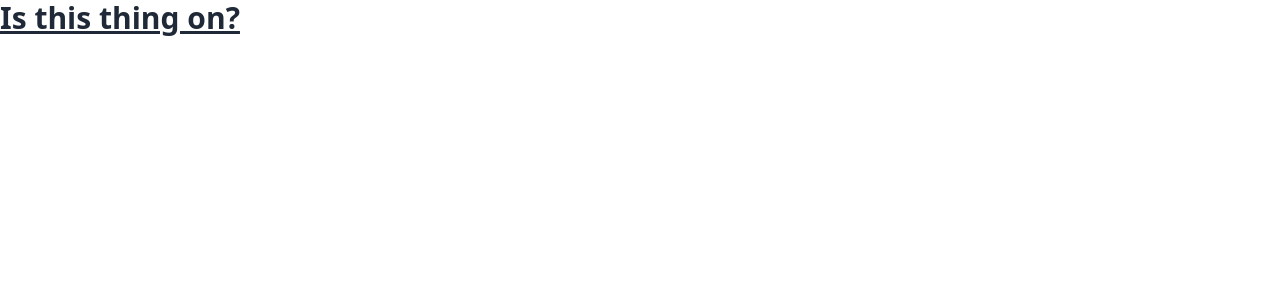
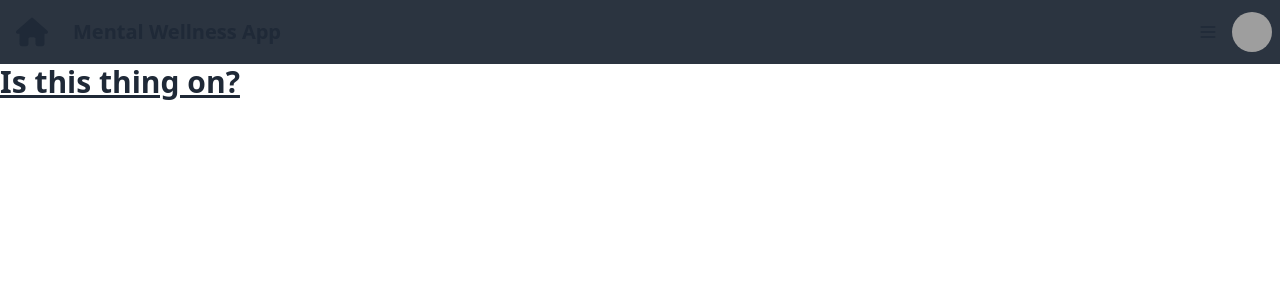
Before and after one commit to Adlantia/mental-wellness-app, a Next.js app in the folder frontend/: page / in a window 1280 px wide. Shown: the top 300 px of the page. Built offline with nearby package versions, Linux system fonts and the light colour scheme; grey boxes are pictures that could not be loaded.

Commit message:
Add Navigation component

```diff
--- /dev/null
+++ b/frontend/src/app/Navigation.tsx
@@ -0,0 +1,28 @@
+import { FontAwesomeIcon } from "@fortawesome/react-fontawesome";
+import { faHouse } from "@fortawesome/free-solid-svg-icons";
+
+export function Navigation () {
+    return (
+        <div className="navbar bg-neutral">
+            <div className="flex-none">
+                <button className="btn btn-square btn-ghost color-primary">
+                    <FontAwesomeIcon className="w-8 h-8" icon={faHouse} />
+                </button>
+            </div>
+            <div className="flex-1">
+                <a className="btn btn-ghost text-xl">Mental Wellness App</a>
+            </div>
+            <div className="flex-none">
+                    <button className="btn btn-square btn-ghost">
+                        <svg xmlns="http://www.w3.org/2000/svg" fill="none" viewBox="0 0 24 24" className="inline-block w-5 h-5 stroke-current"><path strokeLinecap="round" strokeLinejoin="round" strokeWidth="2" d="M4 6h16M4 12h16M4 18h16"></path></svg>
+                    </button>
+                <div className="avatar">
+                    <div className="w-10 rounded-full">
+                        <img alt="Tailwind CSS Navbar component"
+                             src="https://daisyui.com/images/stock/photo-1534528741775-53994a69daeb.jpg"/>
+                    </div>
+                </div>
+            </div>
+        </div>
+    )
+}
--- a/frontend/src/app/layout.tsx
+++ b/frontend/src/app/layout.tsx
@@ -1,9 +1,10 @@
 import type { Metadata } from 'next'
 import '../globals.css'
+import {Navigation} from "@/app/Navigation";
 
 
 export const metadata: Metadata = {
-    title: 'Title Goes Here',
+    title: 'Mental Wellness App',
     description: 'description goes here',
 }
 
@@ -15,7 +16,10 @@ export default function RootLayout(props : RootLayoutProps) {
     const { children } = props
     return (
         <html  lang="en" suppressHydrationWarning>
-        <body>{children}</body>
+        <body>
+        <Navigation />
+        {children}
+        </body>
         </html>
     )
 }
```
